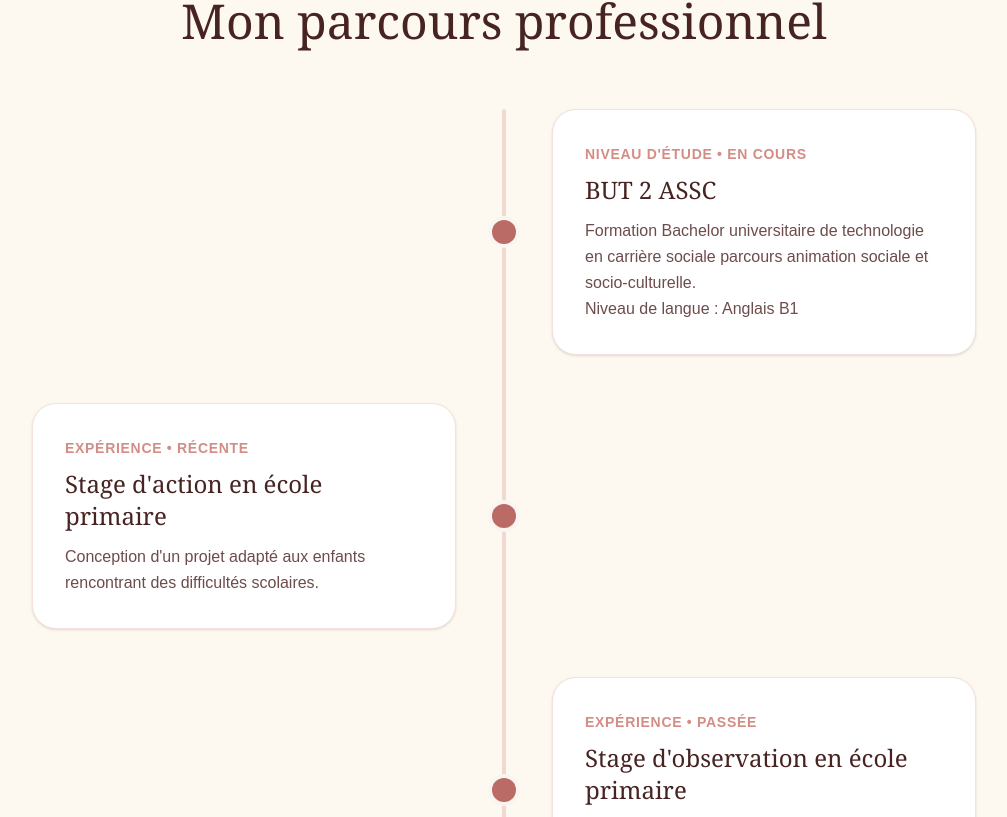
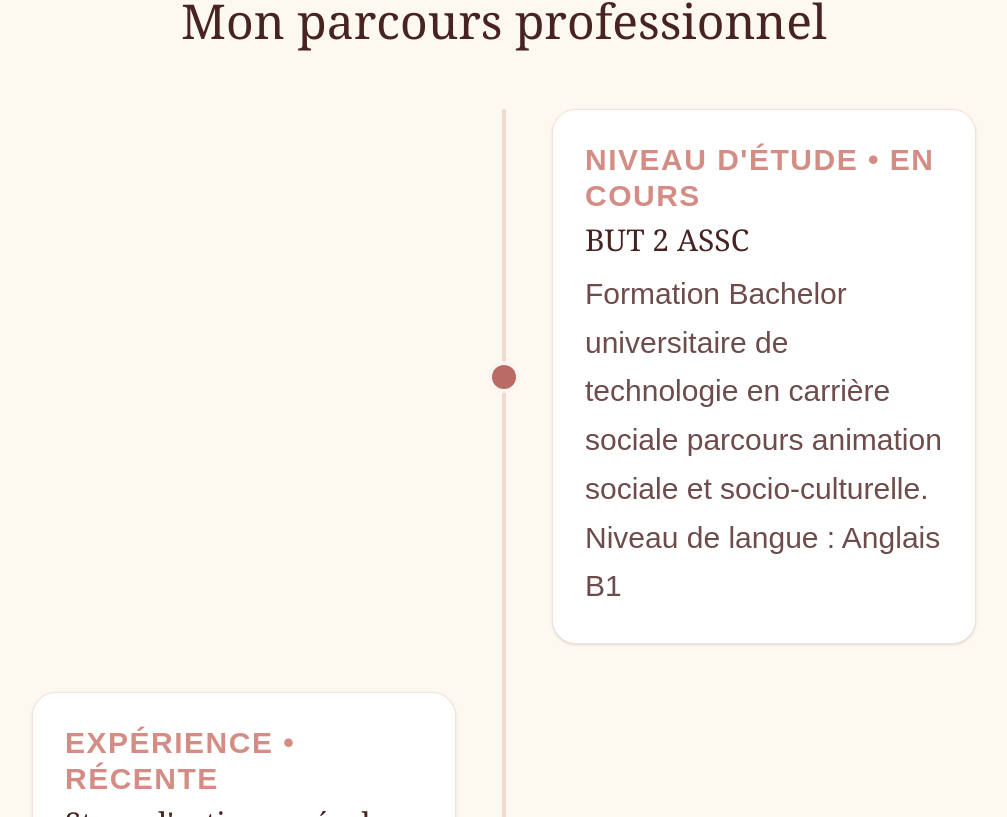
Before and after one commit to ykanael/portfolio, a Next.js app: page / in a window 1280 px wide. Shown: the part 1363-2180 px from the top of the page, without its empty margins (136-1143 px from the left). Built offline with nearby package versions, Linux system fonts and the light colour scheme.

Commit message:
Update page.tsx

```diff
--- a/app/page.tsx
+++ b/app/page.tsx
@@ -174,13 +174,13 @@ export default function Home() {
                   className={`pl-20 md:pl-0 md:w-1/2 ${idx % 2 === 0 ? "md:pl-12" : "md:pr-12"}`}
                 >
                   <div className="bg-white p-6 md:p-8 rounded-3xl shadow-sm border border-[#F5E1DE] group-hover:-translate-y-2 group-hover:shadow-xl transition-all duration-300">
-                    <span className="text-[#D48D85] font-bold text-xs md:text-sm tracking-wider uppercase">
+                    <span className="xl:text-3xl text-[#D48D85] font-bold text-xs md:text-sm tracking-wider uppercase">
                       {item.type} • {item.annee}
                     </span>
-                    <h4 className="text-xl md:text-2xl font-serif text-[#472322] mt-2 mb-3">
+                    <h4 className="xl:text-3xl text-xl md:text-2xl font-serif text-[#472322] mt-2 mb-3">
                       {item.titre}
                     </h4>
-                    <p className="text-[#6D4C4B] text-sm md:text-base leading-relaxed whitespace-pre-line">
+                    <p className="xl:text-3xl text-[#6D4C4B] text-sm md:text-base leading-relaxed whitespace-pre-line">
                       {item.desc}
                     </p>
                   </div>
```
